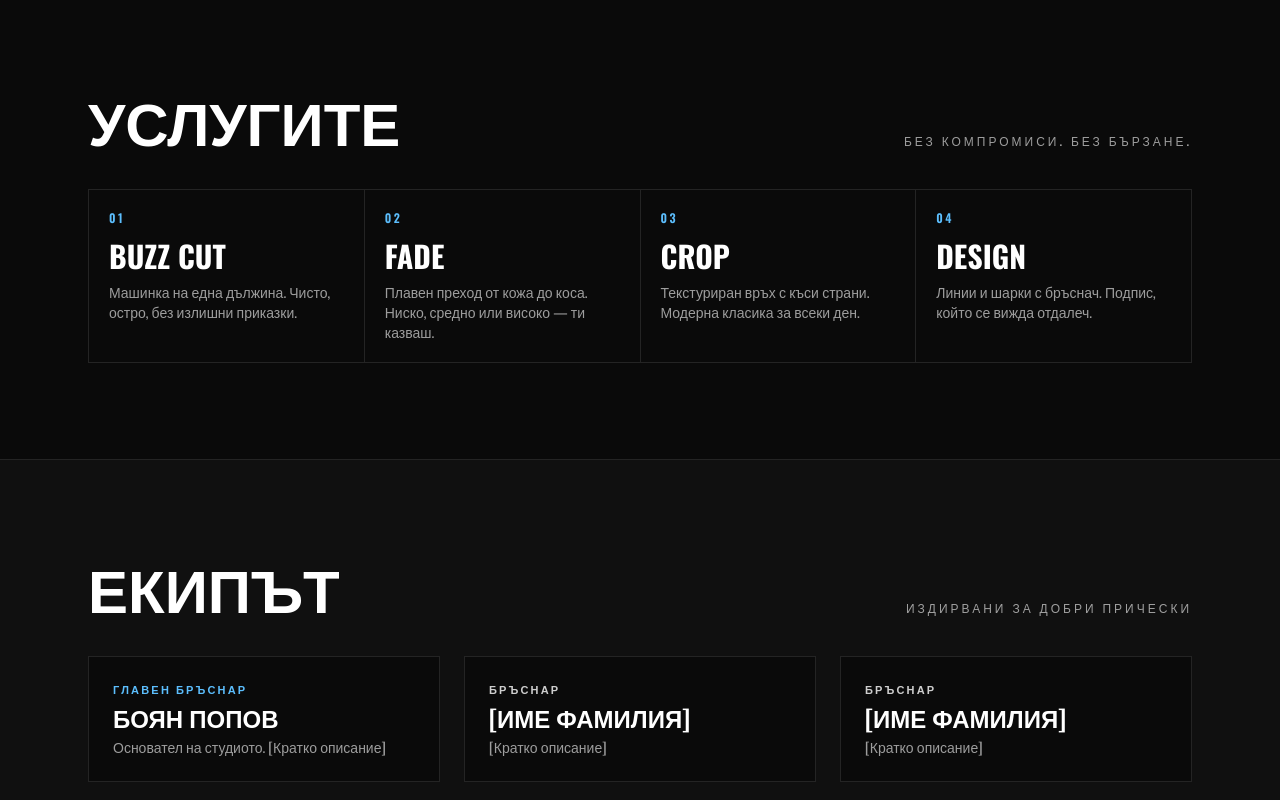
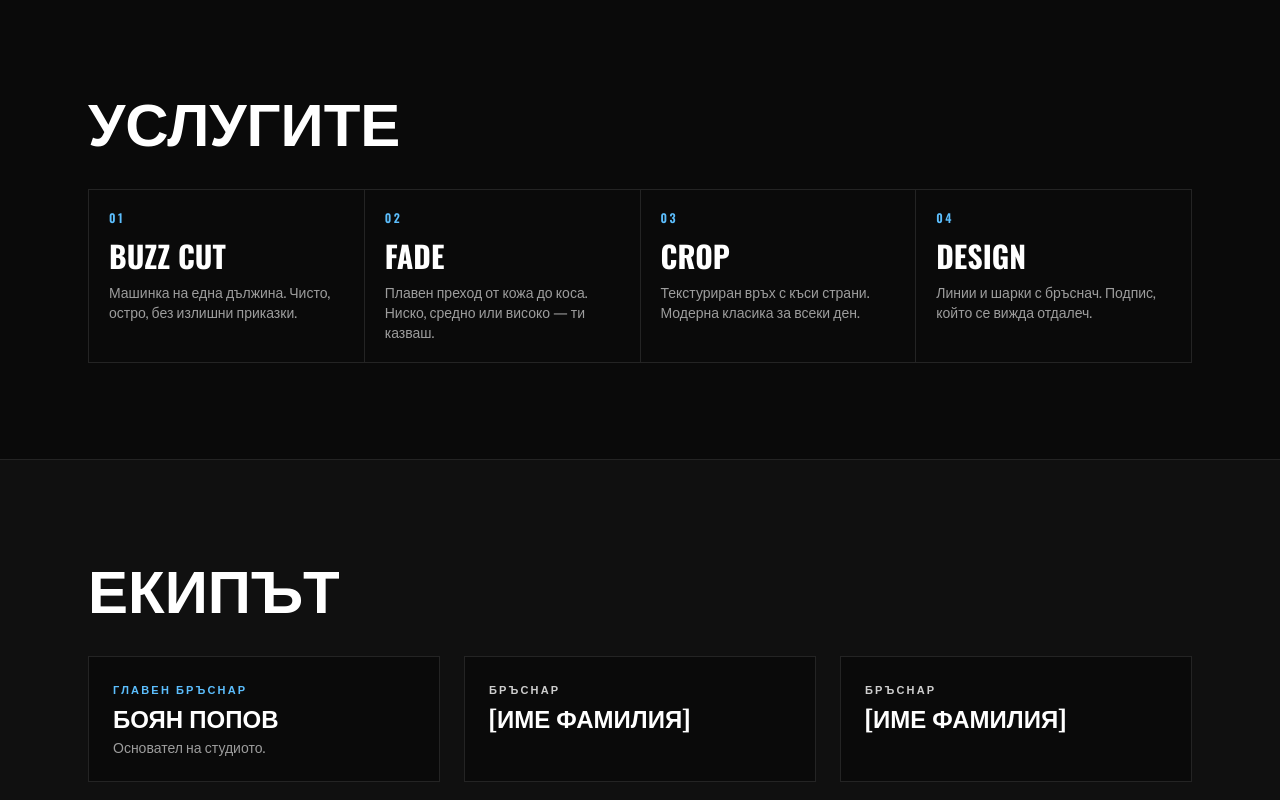
Before and after one commit to Milen03/Trap-blade, a React (Vite) app in the folder client/: page / in a window 1280 px wide. Shown: the part 1260-2060 px from the top of the page. Built offline with nearby package versions, Linux system fonts and the light colour scheme; a web font is replaced by a local one.

Commit message:
Remove placeholder studio details
Remove service price and duration placeholders, omit placeholder team bios, and stop rendering the section header note.

```diff
--- a/client/src/components/SectionHeader.jsx
+++ b/client/src/components/SectionHeader.jsx
@@ -2,7 +2,6 @@ function SectionHeader({ title, note }) {
   return (
     <div className="mb-10 flex flex-col gap-3 sm:flex-row sm:items-end sm:justify-between">
       <h2 className="text-5xl font-bold uppercase leading-none sm:text-6xl">{title}</h2>
-      <p className="text-xs font-medium uppercase tracking-[0.25em] text-white/60">{note}</p>
     </div>
   )
 }
--- a/client/src/components/Services.jsx
+++ b/client/src/components/Services.jsx
@@ -5,7 +5,7 @@ function Services() {
   return (
     <section id="services" className="scroll-mt-16 py-20 sm:py-24">
       <div className="mx-auto max-w-6xl px-4 sm:px-6">
-        <SectionHeader title="Услугите" note="Без компромиси. Без бързане." />
+        <SectionHeader title="Услугите" />
 
         <div className="grid gap-px border border-line bg-line sm:grid-cols-2 lg:grid-cols-4">
           {SERVICES.map((service, i) => (
--- a/client/src/data/studio.js
+++ b/client/src/data/studio.js
@@ -26,38 +26,34 @@ export const SERVICES = [
     id: 'buzz-cut',
     name: 'Buzz Cut',
     text: 'Машинка на една дължина. Чисто, остро, без излишни приказки.',
-    price: '[Цена]',
-    duration: '[Мин.]',
+
   },
   {
     id: 'fade',
     name: 'Fade',
     text: 'Плавен преход от кожа до коса. Ниско, средно или високо — ти казваш.',
-    price: '[Цена]',
-    duration: '[Мин.]',
+
   },
   {
     id: 'crop',
     name: 'Crop',
     text: 'Текстуриран връх с къси страни. Модерна класика за всеки ден.',
-    price: '[Цена]',
-    duration: '[Мин.]',
+
   },
   {
     id: 'design',
     name: 'Design',
     text: 'Линии и шарки с бръснач. Подпис, който се вижда отдалеч.',
-    price: '[Цена]',
-    duration: '[Мин.]',
+
   },
 ]
 
 export const MARQUEE_WORDS = ['Crop', 'Design', 'Beard', 'Buzz Cut', 'Fade']
 
 export const TEAM = [
-  { id: 'TB-001', role: 'Главен бръснар', name: 'Боян Попов', bio: 'Основател на студиото. [Кратко описание]', lead: true },
-  { id: 'TB-002', role: 'Бръснар', name: '[Име Фамилия]', bio: '[Кратко описание]' },
-  { id: 'TB-003', role: 'Бръснар', name: '[Име Фамилия]', bio: '[Кратко описание]' },
+  { id: 'TB-001', role: 'Главен бръснар', name: 'Боян Попов', bio: 'Основател на студиото.', lead: true },
+  { id: 'TB-002', role: 'Бръснар', name: '[Име Фамилия]', },
+  { id: 'TB-003', role: 'Бръснар', name: '[Име Фамилия]',  },
 ]
 
 export const BOOKING_STEPS = [
```
